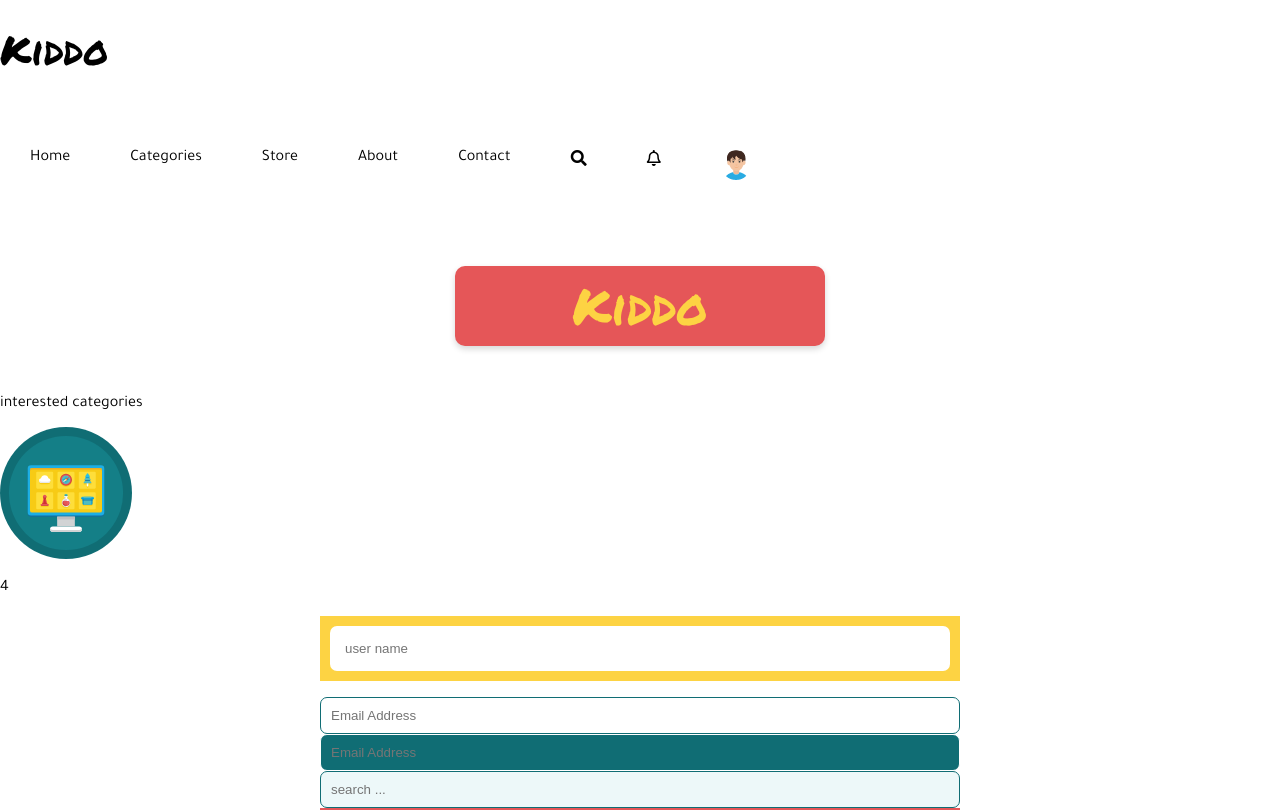
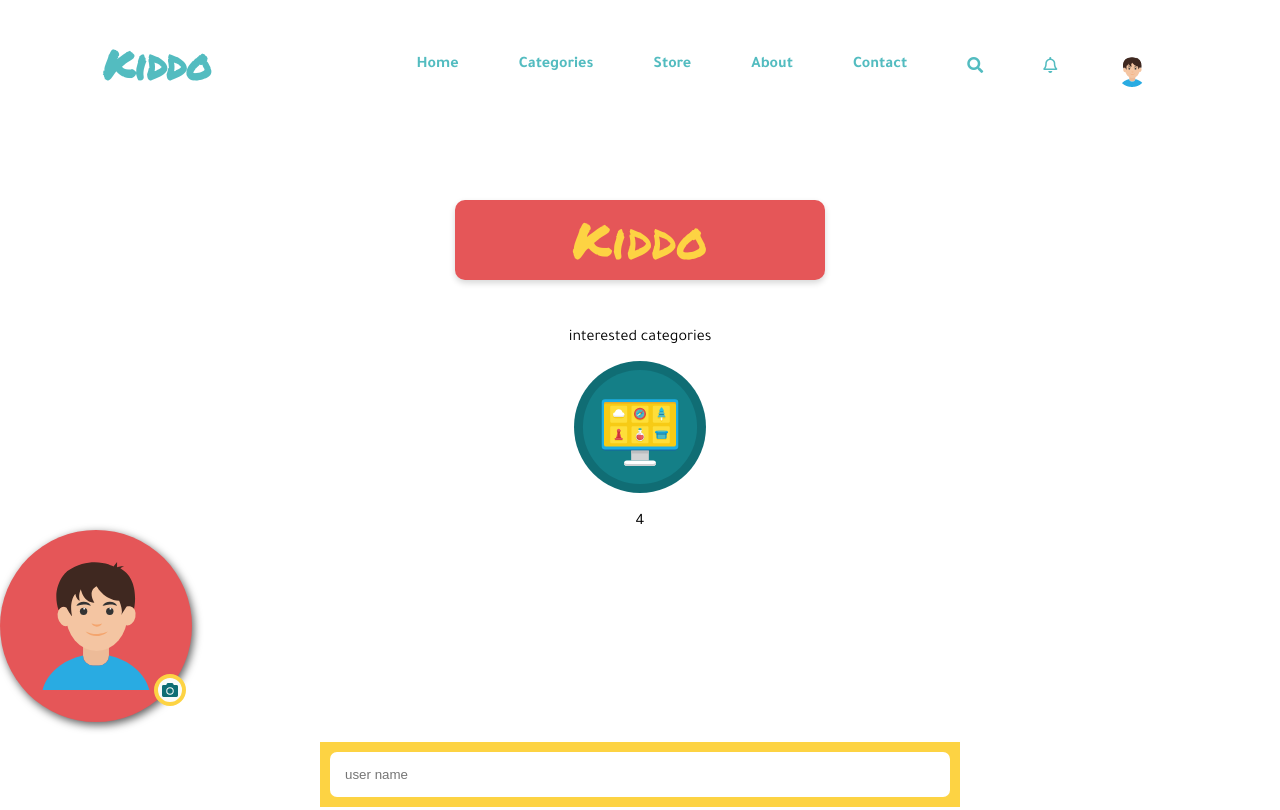
Before and after one commit to RanaMohamed/KiddoReact, a React (Create React App) app: page / in a window 1280 px wide. Shown: the top 810 px of the page. Built offline with nearby package versions, Linux system fonts and the light colour scheme.

Commit message:
⚡️ profile pic

```diff
--- a/src/App.js
+++ b/src/App.js
@@ -47,6 +47,16 @@
         <h3>interested categories</h3>
         <img src="./img/008-create.svg" alt="c"></img>
         <p>4</p>
+      </section>
+
+      {/* Profile pic */}
+      <section className="profile-pic">
+        <div>
+          <img id="pic" src="./img/kid.svg" alt="kid"></img>
+          <section className="profile-pic_inner">
+            <img src="./img/Icon awesome-camera.svg" alt=""></img>
+          </section>
+        </div>
       </section>
 
       {/* -------------- Inputs--------------- */}
@@ -161,7 +171,7 @@
                 style={{
                   margin: ".5rem",
                   fontSize: "3rem",
-                  color: "#e55658"
+                  color: "#e55658",
                 }}
               ></i>
               <i
@@ -169,7 +179,7 @@
                 style={{
                   margin: ".5rem",
                   fontSize: "3rem",
-                  color: "#53bcc0"
+                  color: "#53bcc0",
                 }}
               ></i>
               <i
@@ -177,19 +187,19 @@
                 style={{
                   margin: ".5rem",
                   fontSize: "3rem",
-                  color: "#106d74"
+                  color: "#106d74",
                 }}
               ></i>
             </div>
             <div
               style={{
-                marginTop: "6rem"
+                marginTop: "6rem",
               }}
             >
               <button
                 style={{
                   backgroundColor: "#e55658",
-                  color: "weith"
+                  color: "weith",
                 }}
               >
                 <i class="far fa-edit"></i> Write New Post{" "}
@@ -197,7 +207,7 @@
               <button
                 style={{
                   backgroundColor: "#e55658",
-                  color: "weith"
+                  color: "weith",
                 }}
               >
                 {" "}
--- a/src/css/main.css
+++ b/src/css/main.css
@@ -356,7 +356,42 @@
     bottom: 1.5rem;
     color: #106d74; }
 
-<<<<<<< HEAD
+.profile-pic section {
+  position: absolute;
+  top: 75%;
+  left: 80%; }
+
+.profile-pic img {
+  position: absolute;
+  width: 8em;
+  height: 8em; }
+
+.profile-pic div {
+  background-color: #e55658;
+  display: flex;
+  align-items: center;
+  justify-content: center;
+  width: 12em;
+  height: 12em;
+  border-radius: 50%;
+  position: relative;
+  box-shadow: 2px 3px 8px #5d5d5d; }
+
+.profile-pic_inner {
+  background-color: #fbfbfa;
+  border: 4px solid #fdd343;
+  border-radius: 50%;
+  display: flex;
+  align-items: center;
+  justify-content: center;
+  width: 2em;
+  height: 2em;
+  position: relative; }
+  .profile-pic_inner img {
+    position: absolute;
+    width: 1em;
+    height: 1em; }
+
 .number-card {
   text-align: center; }
   .number-card h3 {
@@ -364,7 +399,7 @@
     margin-bottom: 1.5rem; }
   .number-card img {
     margin-bottom: 1.5rem; }
-=======
+
 .filter-item {
   color: #106d74;
   cursor: pointer;
@@ -388,7 +423,6 @@
   padding: 1.5rem; }
   .filter .filter-item {
     margin: 1.5rem; }
->>>>>>> aca49c0a6a273ed20aebbd3d86f6b8d0403085a8
 
 nav {
   display: flex;
--- a/src/sass/abstract/_mixins.scss
+++ b/src/sass/abstract/_mixins.scss
@@ -0,0 +1,3 @@
+@mixin shadow {
+  box-shadow: 2px 3px 8px #5d5d5d;
+}
--- a/src/sass/components/_module.scss
+++ b/src/sass/components/_module.scss
@@ -3,9 +3,7 @@
 @import "_input";
 @import "comment";
 @import "_profile-card";
-<<<<<<< HEAD
+@import "_profile-pic";
 @import "number-card";
-=======
 @import "_filter-item";
 @import "_filter";
->>>>>>> aca49c0a6a273ed20aebbd3d86f6b8d0403085a8
--- /dev/null
+++ b/src/sass/components/_profile-pic.scss
@@ -0,0 +1,41 @@
+.profile-pic {
+  section {
+    position: absolute;
+    top: 75%;
+    left: 80%;
+  }
+  img {
+    position: absolute;
+    width: 8em;
+    height: 8em;
+  }
+  div {
+    background-color: $color-1;
+    display: flex;
+    align-items: center;
+    justify-content: center;
+    width: 12em;
+    height: 12em;
+    border-radius: 50%;
+    position: relative;
+
+    @include shadow;
+  }
+}
+
+.profile-pic_inner {
+  background-color: $color-4;
+  border: 4px solid $color-2;
+  border-radius: 50%;
+  display: flex;
+  align-items: center;
+  justify-content: center;
+  width: 2em;
+  height: 2em;
+  position: relative;
+  img {
+    position: absolute;
+    width: 1em;
+    height: 1em;
+  }
+}
```
Also changed, not shown: public/img/Icon awesome-camera.svg (added), public/img/Kid.svg (added).
